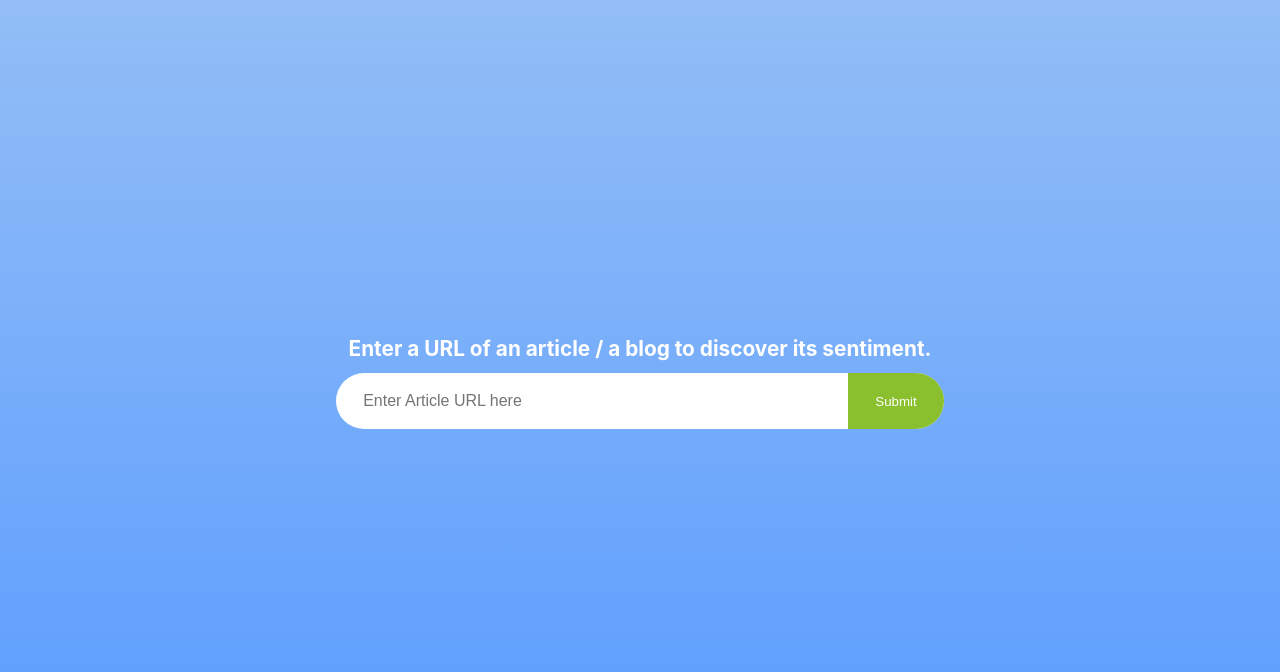
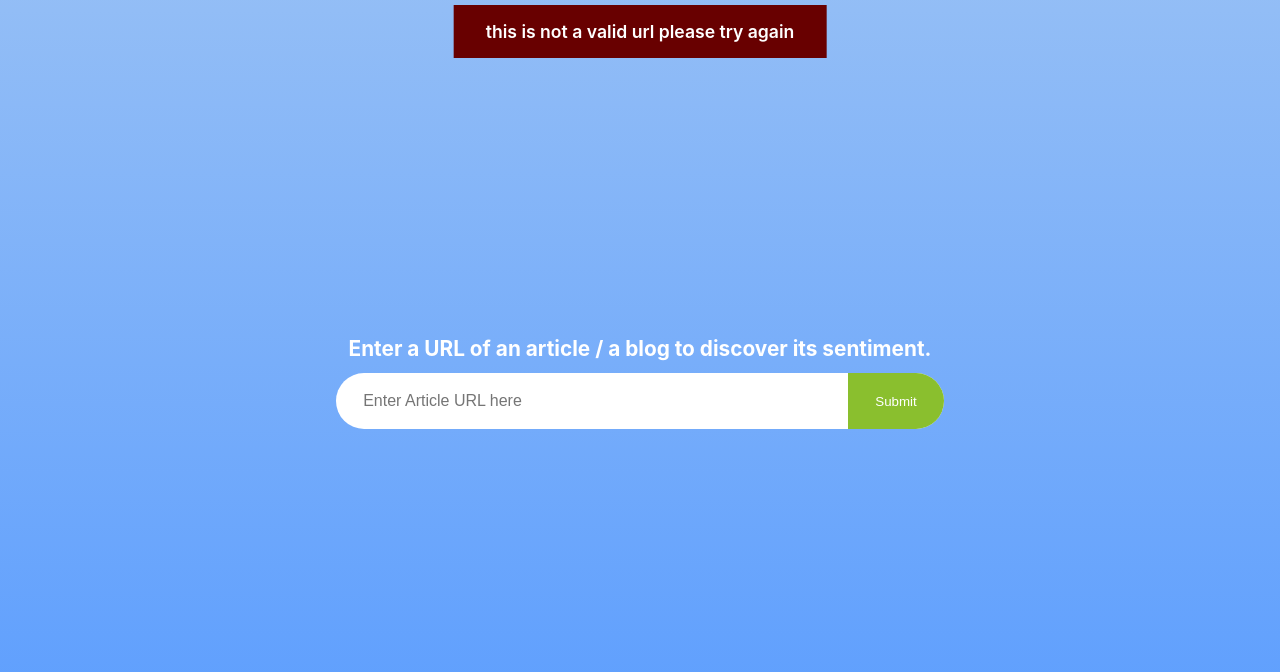
Before and after one commit to alaaamer4/NLP, a website built with webpack: page src/client/views/index.html in a window 1280 px wide. Both pictures are taken after typing "Sample" into the empty fields and a click on the button "Submit". Built offline with nearby package versions, Linux system fonts and the light colour scheme.

Commit message:
fixing a problem

```diff
--- a/src/client/index.js
+++ b/src/client/index.js
@@ -2,16 +2,20 @@ import "./styles/style.scss";
 import { checkUrl } from "./js/checkURL";
 const form = document.querySelector("#form");
 const result = document.querySelector("#result");
+const validateInput = (input) => {
+  !checkUrl(input) && showError("this is not a valid url please try again");
+  return checkUrl(input);
+};
 form.addEventListener("submit", (e) => {
   e.preventDefault();
   const url = e.target.input.value;
-  const isValidUrl = checkUrl(url);
-  isValidUrl && urlAnalysis(url);
+  validateInput(url) && urlAnalysis(url);
   e.target.input.value = "";
 });
 
 const urlAnalysis = async (url) => {
   try {
+    console.log(process.env.PORT);
     const response = await fetch(
       "http://localhost:3000/api/analyse?url=" + url
     );
@@ -43,6 +47,9 @@ const showResult = (results) => {
 
 const showError = (error) => {
   result.innerHTML = `
-  <strong>${error}</strong>
+  <div class="error">${error}</div>
   `;
+  setTimeout(() => {
+    result.innerHTML = ``;
+  }, 4000);
 };
--- a/src/client/styles/style.scss
+++ b/src/client/styles/style.scss
@@ -119,5 +119,15 @@ h2 {
   margin-top: 3rem;
   border-radius: 5px;
 }
-
+.error {
+  position: absolute;
+  top: 5px;
+  left: 50%;
+  transform: translateX(-50%);
+  padding: 1rem 2rem;
+  background-color: rgb(104, 0, 0);
+  color: #fff;
+  font-size: 1.1rem;
+  font-weight: 600;
+}
 // should add some mediaqueries for responsive view
--- a/src/server/index.js
+++ b/src/server/index.js
@@ -7,10 +7,10 @@ ENV.config();
 const app = express();
 const API_KEY = process.env.API_KEY;
 
-const PORT = process.env.PORT || 5000;
+const PORT = process.env.PORT || 3000;
 app.use(express.json());
 app.use(cors());
-app.use(express.static(__dirname + "/dist"));
+app.use(express.static("dist"));
 
 app.get("/", function (req, res) {
   res.sendFile("dist/index.html");
--- a/webpack.prod.js
+++ b/webpack.prod.js
@@ -4,7 +4,7 @@ const MiniCssExtractPlugin = require("mini-css-extract-plugin");
 const { CleanWebpackPlugin } = require("clean-webpack-plugin");
 const TerserPlugin = require("terser-webpack-plugin");
 const HtmlWebpackPlugin = require("html-webpack-plugin");
-
+const { GenerateSW } = require("workbox-webpack-plugin");
 module.exports = {
   mode: "production",
   entry: {
@@ -31,6 +31,7 @@ module.exports = {
   plugins: [
     new MiniCssExtractPlugin({ filename: "[name].[contentHash].css" }),
     new CleanWebpackPlugin(),
+    new GenerateSW(),
   ],
   module: {
     rules: [
```
Also changed, not shown: 1 other file.
